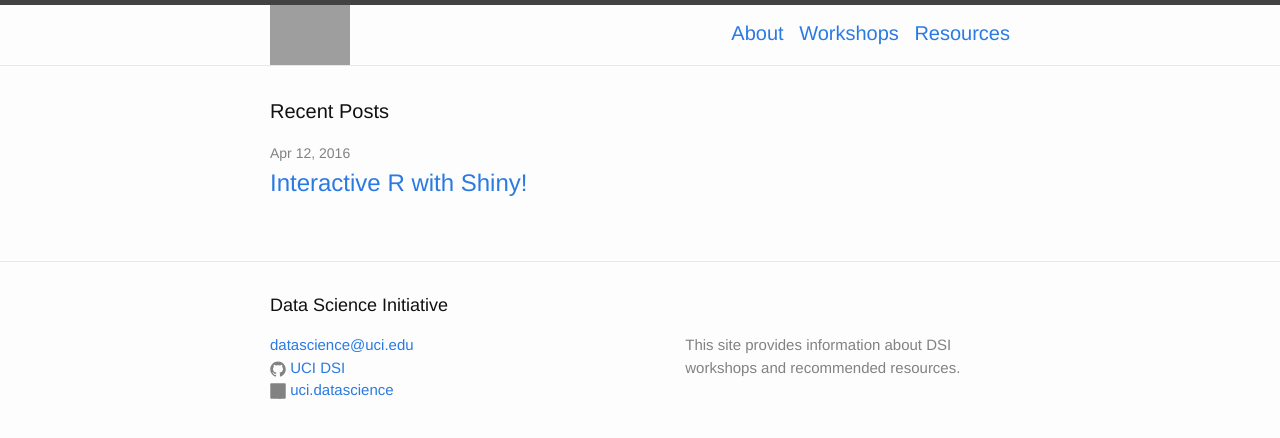
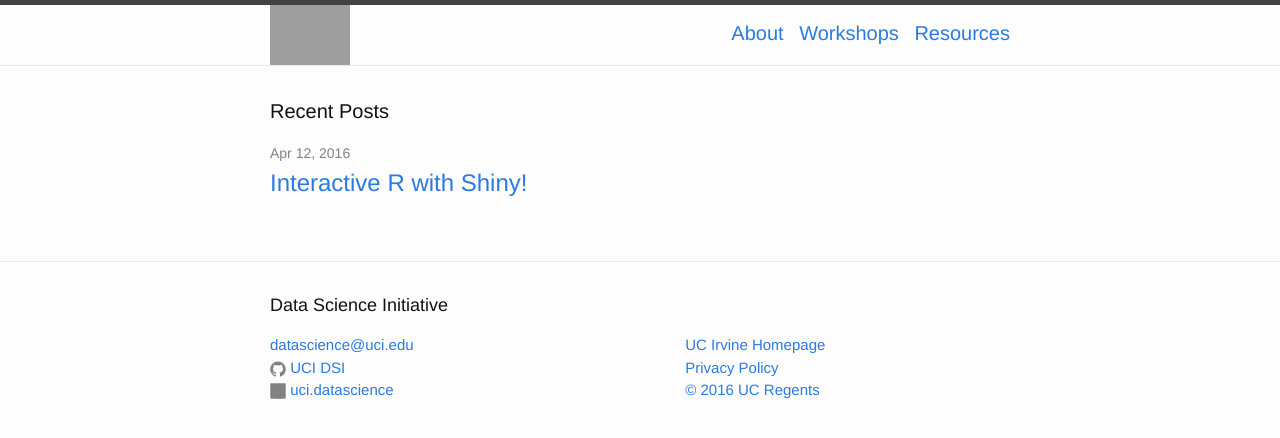
Before and after one commit to UCIDataScienceInitiative/UCIDataScienceInitiative.github.io, a Jekyll site: the page built from index.html, in a window 1280 px wide. Shown: the top 438 px of the page. Built offline with Jekyll 4.4.1, drawn with Linux system fonts in a browser that asks for light colours; grey boxes are pictures that could not be loaded.

Commit message:
Update footer.html

```diff
--- a/_includes/footer.html
+++ b/_includes/footer.html
@@ -22,7 +22,11 @@
       </div>
 
       <div class="footer-col footer-col-3">
-        <p>{{ site.description }}</p>
+        <ul class="contact-list">
+          <li><a href="http://uci.edu/">UC Irvine Homepage</a></li>
+          <li><a href="http://uci.edu/privacy/">Privacy Policy</a></li>
+          <li><a href="http://uci.edu/copyright/">© 2016 UC Regents</a></li>
+        </ul>
       </div>
     </div>
 
```
